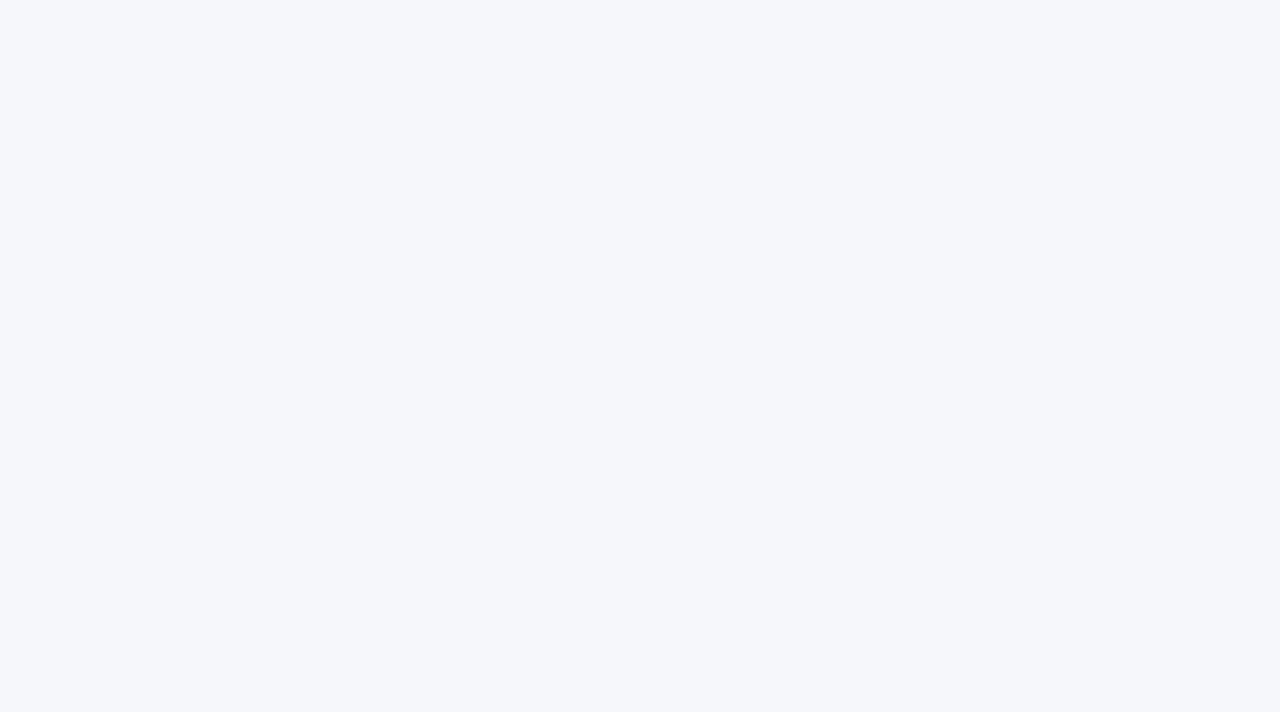
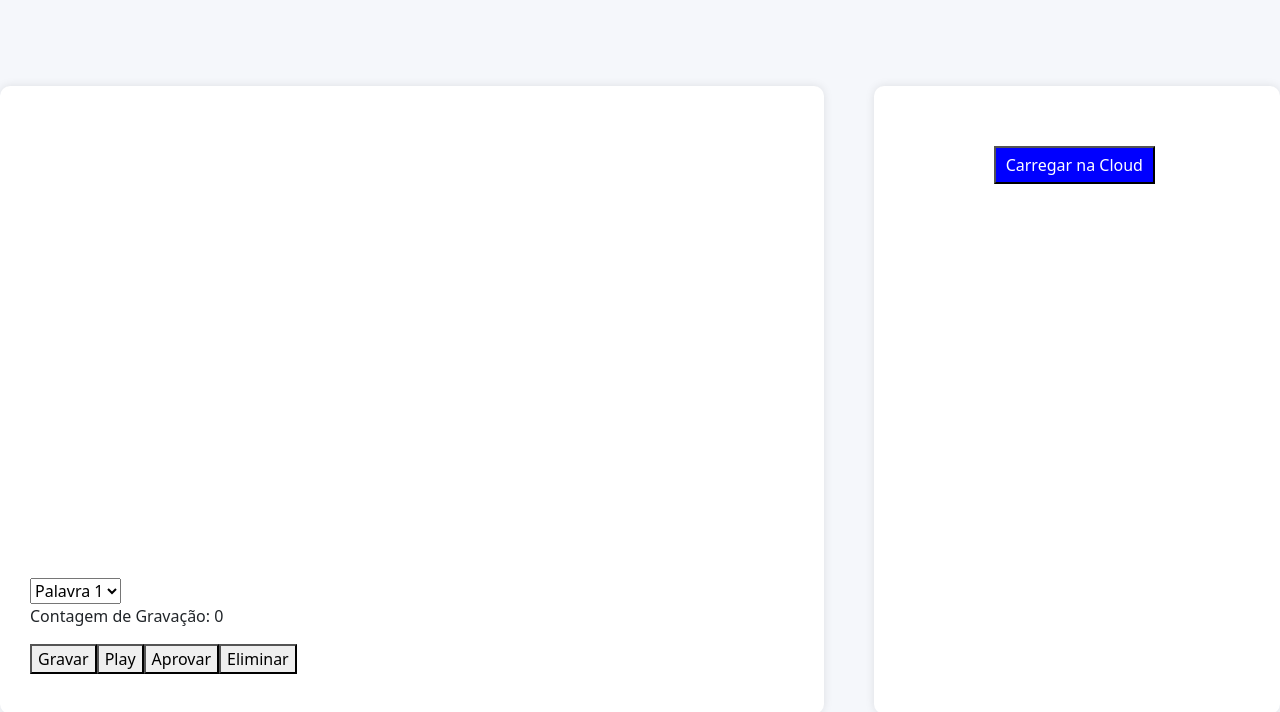
Before and after one commit to eXclus1on/lingua-gestual-base, a React (Create React App) app: page /ivlinginterface in a window 1280 px wide. Before the commit this address had no page. Shown: the top 712 px of the page. Built offline with nearby package versions, Linux system fonts and the light colour scheme.

Commit message:
feat:ajustes-da-webcam

```diff
--- a/package.json
+++ b/package.json
@@ -10,6 +10,7 @@
     "bootstrap": "^5.3.2",
     "react": "^18.2.0",
     "react-dom": "^18.2.0",
+    "react-media-recorder": "^1.6.6",
     "react-router-dom": "^6.21.2",
     "react-scripts": "^5.0.1",
     "react-webcam": "^7.2.0",
--- a/src/App.js
+++ b/src/App.js
@@ -3,8 +3,7 @@ import { BrowserRouter as Router, Route, Routes } from "react-router-dom";
 import Register from "./pages/Register/Register";
 import TermsOfUsePage from "./pages/TermsOfUsePage/TermsOfUsePage";
 import Login from "./pages/Login/Login";
-import Record from "./pages/RecordVideo/RecordVideo";
-import RecordVideo from "./pages/RecordVideo/RecordVideo";
+import IvlingInterface from "./pages/IvlingInterface/IvlingInterface";
 
 function App() {
   console.log("I'm here: AVB 2024");
@@ -15,7 +14,7 @@ function App() {
         <Route path="/" element={<Login />} />
           <Route path="/register" element={<Register />} />
           <Route path="/terms" element={<TermsOfUsePage />} />
-          <Route path="/record" element={<RecordVideo />} />
+          <Route path="/ivlinginterface" element={<IvlingInterface />} />
         </Routes>
       </div>
     </Router>
--- a/src/assets/css/Styles.css
+++ b/src/assets/css/Styles.css
@@ -35,7 +35,6 @@ body {
     width: 450px;
     display: flex;
     flex-direction: column;
-    gap: 15px;
 }
 
 .form-group {
@@ -60,9 +59,6 @@ input[type="password"] {
 }
 
 .button-container-login-register {
-  display: flex;
-  justify-content: center;
-  align-items: center;
   background-color: #179cdf;
   color: #fff;
   padding: 10px;
@@ -80,3 +76,18 @@ input[type="password"] {
   align-items: center;
 
 }
+
+.button-container-back {
+  color: #179cdf;
+  padding: 10px;
+  text-align: center;
+  text-decoration: none;
+  display: inline-block;
+  font-size: 16px;
+  margin: 4px 2px;
+  cursor: pointer;
+  font-weight: bold;
+  border: 1px solid #179cdf;
+  width: 250px;
+  border-radius: 25px;
+}
--- /dev/null
+++ b/src/pages/IvlingInterface/IvlingInterface.css
@@ -0,0 +1,57 @@
+.ivling-interface {
+  display: flex;
+}
+
+.left-panel-wrapper, .right-panel-wrapper {
+  padding: 20px;
+}
+
+.white-rectangle {
+  background-color: #ffffff;
+  padding: 10px;
+  margin-bottom: 10px;
+}
+
+.gray-rectangle {
+  background-color: #ccc;
+}
+
+.video-thumbnail {
+  margin-bottom: 10px;
+}
+
+.delete-button, .upload-button {
+  background-color: #ff0000; /* Vermelho para botão eliminar */
+  color: #fff;
+  padding: 5px 10px;
+  margin-right: 5px;
+  cursor: pointer;
+}
+
+.upload-button {
+  background-color: #0000ff; /* Azul para botão carregar na Cloud */
+}
+
+.right-panel-wrapper {
+  background-color: #ffffff;
+  border-radius: 10px;
+  padding: 50px;
+  box-shadow: 0 0 10px rgba(0, 0, 0, 0.1);
+  width: 500px; /* Ajuste da largura desejada */
+  display: flex;
+  flex-direction: column;
+  align-items: center; /* Centraliza os itens no painel direito */
+}
+
+.left-panel-wrapper {
+  background-color: #ffffff;
+  border-radius: 10px;
+  padding: 20px;
+  box-shadow: 0 0 10px rgba(0, 0, 0, 0.1);
+  width: 1280; /* Ajuste conforme necessário */
+  display: flex;
+  flex-direction: column;
+  margin-right: 50px;
+}
+
+/* Adicione estilos adicionais conforme necessário */
--- /dev/null
+++ b/src/pages/IvlingInterface/IvlingInterface.js
@@ -0,0 +1,115 @@
+import React, { useState, useRef, useEffect } from 'react';
+import './IvlingInterface.css';
+
+const IvlingInterface = () => {
+  const [word, setWord] = useState('');
+  const [recordCount, setRecordCount] = useState(0);
+  const [recordedVideos, setRecordedVideos] = useState([]);
+  const [recording, setRecording] = useState(false);
+  const videoRef = useRef();
+
+  let mediaRecorder;
+  let recordedChunks = [];
+
+  useEffect(() => {
+    const adjustCameraSize = () => {
+      const aspectRatio = 1280 / 1024; // Proporção de aspecto para 1280x1024
+      const newHeight = Math.floor(videoRef.current.offsetWidth / aspectRatio);
+      videoRef.current.style.width = '100%';
+      videoRef.current.style.height = `${newHeight}px`;
+    };
+
+    window.addEventListener('resize', adjustCameraSize);
+    adjustCameraSize();
+
+    return () => {
+      window.removeEventListener('resize', adjustCameraSize);
+    };
+  }, []);
+
+  const toggleRecording = async () => {
+    try {
+      if (!recording) {
+        const stream = await navigator.mediaDevices.getUserMedia({
+          video: {
+            width: 1280,
+            height: 1024,
+          },
+        });
+        videoRef.current.srcObject = stream;
+
+        mediaRecorder = new MediaRecorder(stream);
+        mediaRecorder.ondataavailable = handleDataAvailable;
+        mediaRecorder.onstop = handleStop;
+
+        mediaRecorder.start();
+      } else {
+        mediaRecorder.stop();
+      }
+
+      setRecording((prevRecording) => !prevRecording);
+    } catch (error) {
+      console.error('Error accessing webcam:', error);
+    }
+  };
+
+  const handleDataAvailable = (event) => {
+    if (event.data.size > 0) {
+      recordedChunks.push(event.data);
+    }
+  };
+
+  const handleStop = () => {
+    const blob = new Blob(recordedChunks, { type: 'video/webm' });
+    setRecordedVideos([...recordedVideos, URL.createObjectURL(blob)]);
+    recordedChunks = [];
+    setRecordCount(recordCount + 1);
+  };
+
+  const handleDeleteVideo = () => {
+    setRecordedVideos([]);
+  };
+
+  const handleUploadToCloud = () => {
+    // Lógica para carregar vídeo na nuvem
+    // Esta função pode ser implementada conforme necessário
+  };
+
+  return (
+    <div className="ivling-interface">
+      <div className="left-panel-wrapper">
+        <div className="white-rectangle">
+          <video ref={videoRef} autoPlay playsInline muted />
+          <select onChange={(e) => setWord(e.target.value)}>
+            <option value="word1">Palavra 1</option>
+            <option value="word2">Palavra 2</option>
+          </select>
+          <p>Contagem de Gravação: {recordCount}</p>
+          <button onClick={toggleRecording}>
+            {recording ? 'Parar Gravação' : 'Gravar'}
+          </button>
+          <button>Play</button>
+          <button onClick={handleStop}>Aprovar</button>
+          <button onClick={handleDeleteVideo}>Eliminar</button>
+        </div>
+      </div>
+      <div className="right-panel-wrapper">
+        <div className="white-rectangle thumbnails-container">
+          {recordedVideos.map((video, index) => (
+            <div key={index} className="video-thumbnail">
+              <video src={video} controls width="360" height="270" />
+              <button className="delete-button" onClick={handleDeleteVideo}>
+                Eliminar
+              </button>
+            </div>
+          ))}
+          <button className="upload-button" onClick={handleUploadToCloud}>
+            Carregar na Cloud
+          </button>
+        </div>
+      </div>
+    </div>
+  );
+};
+
+export default IvlingInterface;
--- a/src/pages/Login/Login.js
+++ b/src/pages/Login/Login.js
@@ -87,16 +87,11 @@ const Login = () => {
           )}
           <br />
           <div className="button">
-            <Link
-              to="/record"
-              className="button button-container-login-register"
-            >
-              ENTRAR
-            </Link>
+            <Link to="/ivlinginterface" className="button button-container-login-register">ENTRAR</Link>
           </div>
           <div className="text">
             <p>
-              Se não tem conta carregue <Link to="/register">AQUI!</Link>
+              Se não tem conta carregue <Link to="/register"><b>AQUI!</b></Link>
             </p>
           </div>
         </form>
--- a/src/pages/RecordVideo/RecordVideo.css
+++ /dev/null
@@ -1,55 +0,0 @@
-body {
-  display: flex;
-  justify-content: center;
-  align-items: center;
-  height: 100vh;
-  margin: 0;
-  padding: 0;
-  background-color: #f5f7fb !important;
-  font-family: Verdana, Geneva, Tahoma, sans-serif;
-}
-
-.camera-wrapper {
-  display: flex;
-  flex-direction: column;
-  align-items: center;
-  justify-content: center;
-}
-
-.camera-square {
-  width: 720px;
-  height: 480px;
-  overflow: hidden;
-  margin-bottom: 20px;
-  border: 2px solid #ccc;
-  border-radius: 5px;
-}
-
-.controls {
-  display: flex;
-  flex-direction: column;
-  gap: 10px;
-}
-
-button {
-  background-color: #179cdf;
-  color: #fff;
-  padding: 10px;
-  border: none;
-  border-radius: 5px;
-  cursor: pointer;
-  font-weight: bold;
-  font-size: 15px;
-}
-
-button:disabled {
-  background-color: #ccc;
-  cursor: not-allowed;
-}
-
-video {
-  margin-top: 20px;
-  border: 2px solid #ccc;
-  border-radius: 5px;
-  width: 100%;
-}
--- a/src/pages/RecordVideo/RecordVideo.js
+++ /dev/null
@@ -1,66 +0,0 @@
-import React, { useRef, useState } from 'react';
-import Webcam from 'react-webcam';
-import './RecordVideo.css';
-
-const RecordVideo = () => {
-  const webcamRef = useRef(null);
-  const videoRef = useRef(null);
-  const [isRecording, setIsRecording] = useState(false);
-  const [mediaRecorder, setMediaRecorder] = useState(null);
-  const [recordedChunks, setRecordedChunks] = useState([]);
-
-  const startRecording = () => {
-    const stream = webcamRef.current.video.srcObject;
-    const options = { mimeType: 'video/webm' };
-    const mediaRecorder = new MediaRecorder(stream, options);
-
-    mediaRecorder.ondataavailable = (event) => {
-      if (event.data.size > 0) {
-        setRecordedChunks((prev) => [...prev, event.data]);
-      }
-    };
-
-mediaRecorder.onstop = () => {
-  const blob = new Blob(recordedChunks, { type: 'video/webm' });
-  const videoUrl = URL.createObjectURL(blob);
-  // Exibir o vídeo no player de vídeo
-  videoRef.current.src = videoUrl;
-};
-
-
-    setMediaRecorder(mediaRecorder);
-    setIsRecording(true);
-    mediaRecorder.start();
-  };
-
-  const stopRecording = () => {
-    if (mediaRecorder) {
-      mediaRecorder.stop();
-      setIsRecording(false);
-    }
-  };
-
-  return (
-    <div className="camera-wrapper">
-      <div className="camera-square">
-        <Webcam ref={webcamRef} />
-      </div>
-
-      <div className="video-player">
-        <video ref={videoRef} controls />
-      </div>
-
-      {isRecording ? (
-        <button className="button-stop" onClick={stopRecording}>
-          Parar Gravação
-        </button>
-      ) : (
-        <button className="button-start" onClick={startRecording}>
-          Iniciar Gravação
-        </button>
-      )}
-    </div>
-  );
-};
-
-export default RecordVideo;
--- a/src/pages/Register/Register.js
+++ b/src/pages/Register/Register.js
@@ -2,6 +2,7 @@ import React from "react";
 import logo from "../../images/ivling.png";
 import "../../assets/css/Styles.css";
 import Input from "../../components/Input";
+import { Link } from "react-router-dom";
 
 const FORM_INPUTS = [
   { label: "Nome Completo:", id: "username", name: "username", type: "text" },
@@ -36,17 +37,24 @@ const Register = () => {
           {FORM_INPUTS.map((entry, index) => {
             const { label, ...rest } = entry;
             return (
-              <Input {...rest} key={`${index}`}>
-                <br></br>
-                {label}
-                <br></br>
-              </Input>
+              <div key={index}>
+                <label htmlFor={rest.id}>{label}</label>
+                <Input {...rest} />
+              </div>
             );
           })}
-          <br></br>
-          <button className="button-container-login-register" type="submit">
-            SUBMETER
-          </button>
+
+          <div className="button">
+            <Link
+              to="/ivlinginterface"
+              className="button button-container-login-register"
+            >
+              REGISTAR
+            </Link>
+            <Link to="/" className="button button-container-back">
+              VOLTAR
+            </Link>
+          </div>
         </form>
       </div>
     </div>
```
Also changed, not shown: 1 other file (tests, documents, lock files or other folders).
